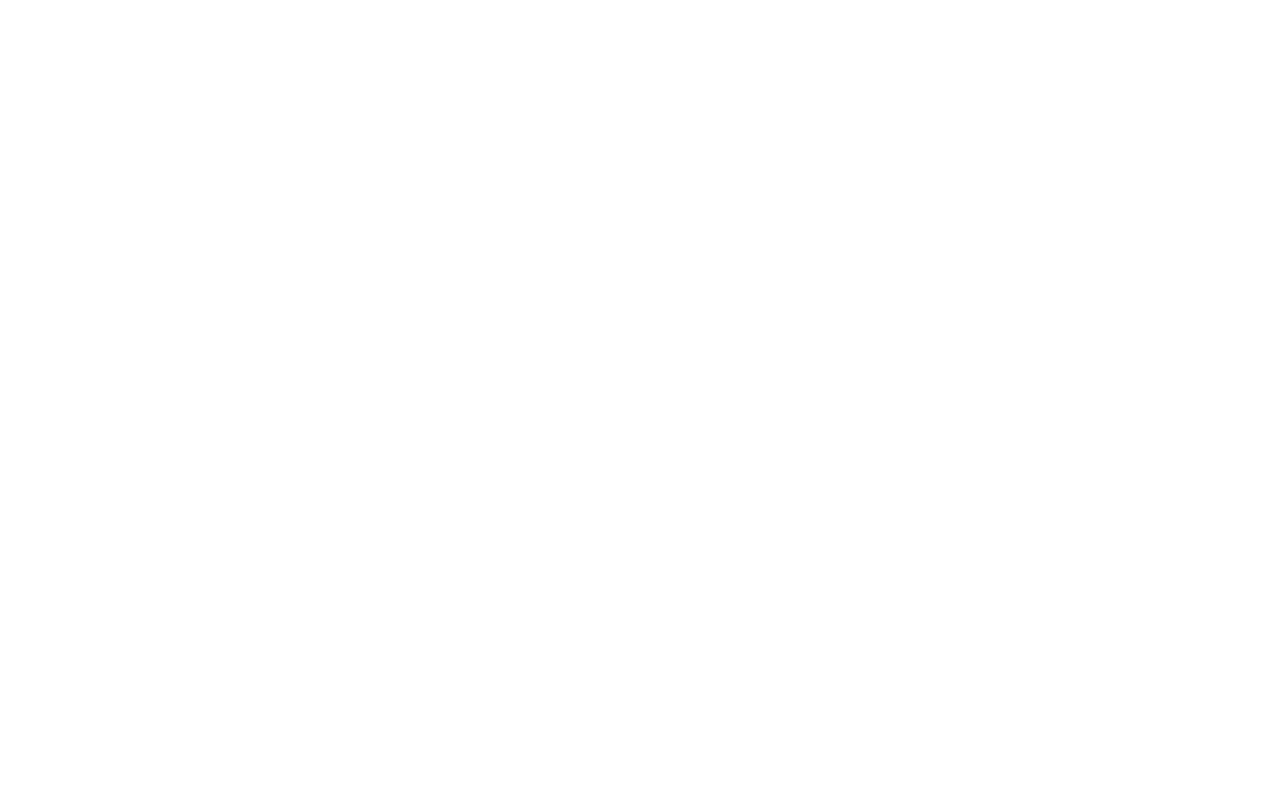
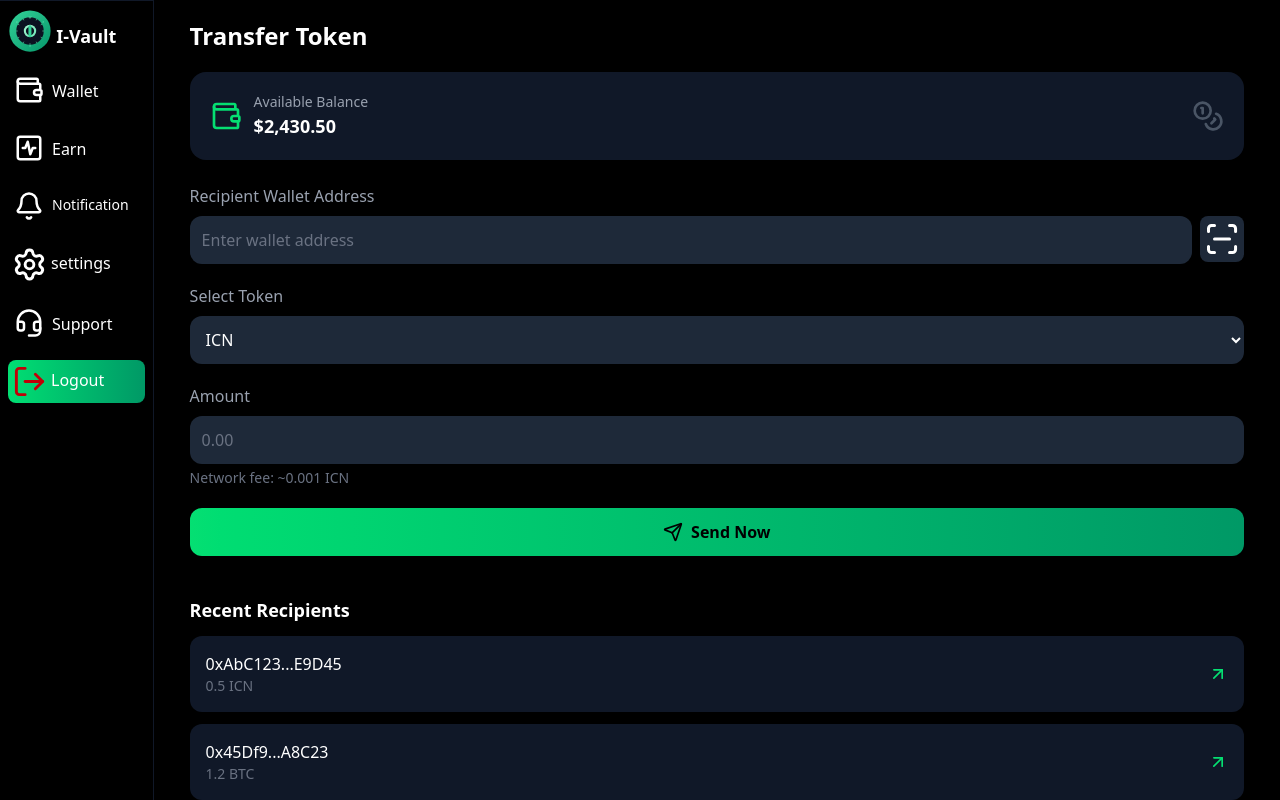
Before and after one commit to promise019/Ivalt-wallet, a React (Vite) app: page /ivault/send in a window 1280 px wide. Before the commit this address had no page. Built offline with nearby package versions, Linux system fonts and the light colour scheme.

Commit message:
actions design

```diff
--- a/package.json
+++ b/package.json
@@ -11,7 +11,9 @@
   },
   "dependencies": {
     "@tailwindcss/vite": "^4.1.13",
+    "html5-qrcode": "^2.3.8",
     "lucide-react": "^0.544.0",
+    "qrcode": "^1.5.4",
     "react": "^19.1.1",
     "react-dom": "^19.1.1",
     "react-router": "^7.9.1",
--- /dev/null
+++ b/src/components/QRScanner.jsx
@@ -0,0 +1,45 @@
+import { useEffect, useRef, useState } from "react";
+import { Html5QrcodeScanner } from "html5-qrcode";
+import Button from "./ui/Button";
+
+export default function QRScanner() {
+  const [scannedData, setScannedData] = useState("");
+  const scannerRef = useRef(null);
+
+  useEffect(() => {
+    const scanner = new Html5QrcodeScanner("reader", {
+      fps: 10,               // frames per second
+      qrbox: { width: 250, height: 250 }, // scanning box size
+    });
+
+    scanner.render(
+      (decodedText) => {
+        setScannedData(decodedText);
+        scanner.clear(); // stop scanning after success
+      },
+      (error) => {
+        console.warn("Scan error:", error);
+      }
+    );
+
+    scannerRef.current = scanner;
+
+    return () => {
+      scanner.clear().catch(() => {});
+    };
+  }, []);
+
+  return (
+    <div id="reader" className="flex flex-col items-center justify-center min-h-screen ">
+        <Button className={'text-white'}>X</Button>
+      {/* {!scannedData ? (
+        <div id="reader" className="w-[300px] h-[300px] rounded-xl overflow-hidden shadow-lg" />
+      ) : ( */}
+        <div className="bg-white rounded-lg p-4 shadow-lg text-center">
+          <h2 className="text-lg font-semibold mb-2">QR Code Scanned</h2>
+          <p className="text-sm break-all text-gray-600">{scannedData}</p>
+        </div>
+      {/* )} */}
+    </div>
+  );
+}
--- /dev/null
+++ b/src/pages/ReceiveToken.jsx
@@ -0,0 +1,54 @@
+import Header from "../components/layout/Header";
+import QRCode from 'qrcode'
+import { Copy } from "lucide-react";
+import Button from "../components/ui/Button";
+import { useEffect, useRef, useState } from "react";
+
+export default function ReceiveToken() {
+  const [address] = useState("0x07927372g2hwy44e32r557");
+  const canvasRef = useRef(null);
+  useEffect(() => {
+    QRCode.toCanvas(canvasRef.current, address, { width: 200 }, (err) => {
+      if (err) console.error(err);
+    });
+  }, [address]);
+  return (
+    <main className="relative text-white h-screen bg-black px-4 pb-20 overflow-y-auto max-w-full md:px-15 md:ml-[17%] lg:px-9 lg:ml-[14%] xl:ml-[12%] md:max-w-[83%] lg:max-w-[86%] xl:max-w-[88%] overflow-x-hidden">
+      <Header className="sticky w-full h-fit top-0 py-5 z-3 bg-black">
+        <h1 className="text-2xl font-bold">Receive Token</h1>
+      </Header>
+      <div className="mb-6">
+        <label className="block text-gray-400 mb-2">Select Token</label>
+        <select className="w-full p-3 rounded-xl bg-gray-800 text-white focus:outline-none focus:ring-2 focus:ring-green-500">
+          <option>ICN</option>
+          <option>BTC</option>
+          <option>ETH</option>
+          <option>USDT</option>
+        </select>
+      </div>
+
+      {/* QR Code Section */}
+      <div className="bg-gray-900 p-6 rounded-2xl flex flex-col items-center justify-center mb-6">
+        <div className="bg-gray-800 p-6 rounded-2xl flex flex-col items-center">
+          <canvas className="bg-transparent rounded-2xl" ref={canvasRef}></canvas>
+          <p className="text-gray-400 text-sm mb-2">Your Wallet Address</p>
+          <p className="text-white text-sm font-mono">0xAbC12345...E9D45</p>
+        </div>
+        <Button className="mt-4 flex items-center gap-2 bg-gray-800 px-4 py-2 rounded-xl hover:bg-gray-700">
+          <Copy className="w-5 h-5 text-green-400" />
+          <span className="text-sm text-gray-300">Copy Address</span>
+        </Button>
+      </div>
+
+      {/* Info Section */}
+      <div className="bg-gray-900 p-5 rounded-2xl">
+        <h2 className="text-lg font-semibold mb-2">Tips</h2>
+        <ul className="text-gray-400 text-sm space-y-2 list-disc pl-5">
+          <li>Only send supported tokens to this address.</li>
+          <li>Use the correct network to avoid loss of funds.</li>
+          <li>Confirm address before sending large transactions.</li>
+        </ul>
+      </div>
+    </main>
+  );
+}
--- /dev/null
+++ b/src/pages/SendToken.jsx
@@ -0,0 +1,101 @@
+import { ArrowUpRight, Wallet, Send, Coins, ScanLineIcon } from "lucide-react";
+import Header from "../components/layout/Header";
+import Input from "../components/ui/Input";
+import Button from "../components/ui/Button";
+import QRScanner from "../components/QRScanner";
+import { useState } from "react";
+
+export default function SendCrypto() {
+  const [showScanner, setShowScanner] = useState(false);
+  return (
+    <main className="text-white h-screen bg-black px-4 pb-20 overflow-y-auto max-w-full md:px-15 md:ml-[17%] lg:px-9 lg:ml-[14%] xl:ml-[12%] md:max-w-[83%] lg:max-w-[86%] xl:max-w-[88%] overflow-x-hidden">
+      <Header className="sticky w-full h-fit top-0 py-5 z-3 bg-black">
+        <h1 className="text-2xl font-bold">Transfer Token</h1>
+      </Header>
+
+      {/* Wallet Info */}
+      <div className="bg-gray-900 p-5 rounded-2xl mb-6 flex items-center justify-between">
+        <div className="flex items-center gap-3">
+          <Wallet className="w-8 h-8 text-green-400" />
+          <div>
+            <p className="text-gray-400 text-sm">Available Balance</p>
+            <p className="text-white text-lg font-semibold">$2,430.50</p>
+          </div>
+        </div>
+        <Coins className="w-8 h-8 text-gray-600" />
+      </div>
+
+      {/* Send Form */}
+      <form className="space-y-5">
+        <div>
+          <label className="block text-gray-400 mb-2">
+            Recipient Wallet Address
+          </label>
+          <div className="w-full flex space-x-2">
+            <Input
+              type="text"
+              placeholder="Enter wallet address"
+              className="w-full p-3 rounded-xl bg-gray-800 text-white placeholder-gray-500 focus:outline-none focus:ring-2 focus:ring-green-500"
+            />
+            <ScanLineIcon
+              className="w-11.5 h-11.5 bg-gray-800 p-1 rounded-lg"
+              onClick={() => setShowScanner()}
+            />
+          </div>
+        </div>
+
+        <div>
+          <label className="block text-gray-400 mb-2">Select Token</label>
+          <select className="w-full p-3 rounded-xl bg-gray-800 text-white focus:outline-none focus:ring-2 focus:ring-green-500">
+            <option>ICN</option>
+            <option>BTC</option>
+            <option>ETH</option>
+            <option>USDT</option>
+          </select>
+        </div>
+
+        <div>
+          <label className="block text-gray-400 mb-2">Amount</label>
+          <input
+            type="number"
+            placeholder="0.00"
+            className="w-full p-3 rounded-xl bg-gray-800 text-white placeholder-gray-500 focus:outline-none focus:ring-2 focus:ring-green-500"
+          />
+          <p className="text-gray-500 text-sm mt-1">Network fee: ~0.001 ICN</p>
+        </div>
+
+        <Button
+          type="submit"
+          className="w-full flex items-center justify-center gap-2 bg-gradient-to-r from-green-400 to-emerald-600 text-black font-semibold py-3 rounded-xl hover:opacity-90 transition"
+        >
+          <Send className="w-5 h-5" />
+          Send Now
+        </Button>
+      </form>
+
+      {showScanner && <QRScanner />}
+
+      {/* Recent Recipients */}
+      <div className="mt-10">
+        <h2 className="text-lg font-semibold mb-3">Recent Recipients</h2>
+        <div className="space-y-3">
+          {[
+            { address: "0xAbC123...E9D45", amount: "0.5 ICN" },
+            { address: "0x45Df9...A8C23", amount: "1.2 BTC" },
+          ].map((item, i) => (
+            <div
+              key={i}
+              className="bg-gray-900 p-4 rounded-xl flex items-center justify-between hover:bg-gray-800 cursor-pointer"
+            >
+              <div>
+                <p className="text-white font-medium">{item.address}</p>
+                <p className="text-gray-500 text-sm">{item.amount}</p>
+              </div>
+              <ArrowUpRight className="w-5 h-5 text-green-400" />
+            </div>
+          ))}
+        </div>
+      </div>
+    </main>
+  );
+}
--- a/src/utilities/AppRoute.jsx
+++ b/src/utilities/AppRoute.jsx
@@ -8,6 +8,8 @@
 import Notification from "../pages/Notification";
 import Settings from "../pages/settings";
 import History from "../pages/TransactionHistory";
+import SendCrypto from "../pages/SendToken";
+import ReceiveToken from "../pages/ReceiveToken";
 
 export default function ApplicationRoutes() {
   return (
@@ -22,6 +24,8 @@
           <Route path="notification" element={<Notification />} />
           <Route path="settings" element={<Settings />} />
           <Route path="history" element={<History />} />
+          <Route path="send" element={<SendCrypto />} />
+          <Route path="receive" element={<ReceiveToken/>} />
         </Route>
       </Routes>
     </BrowserRouter>
```
Also changed, not shown: src/pages/Home.jsx (+17 -9 lines), 1 other file (tests, documents, lock files or other folders).
